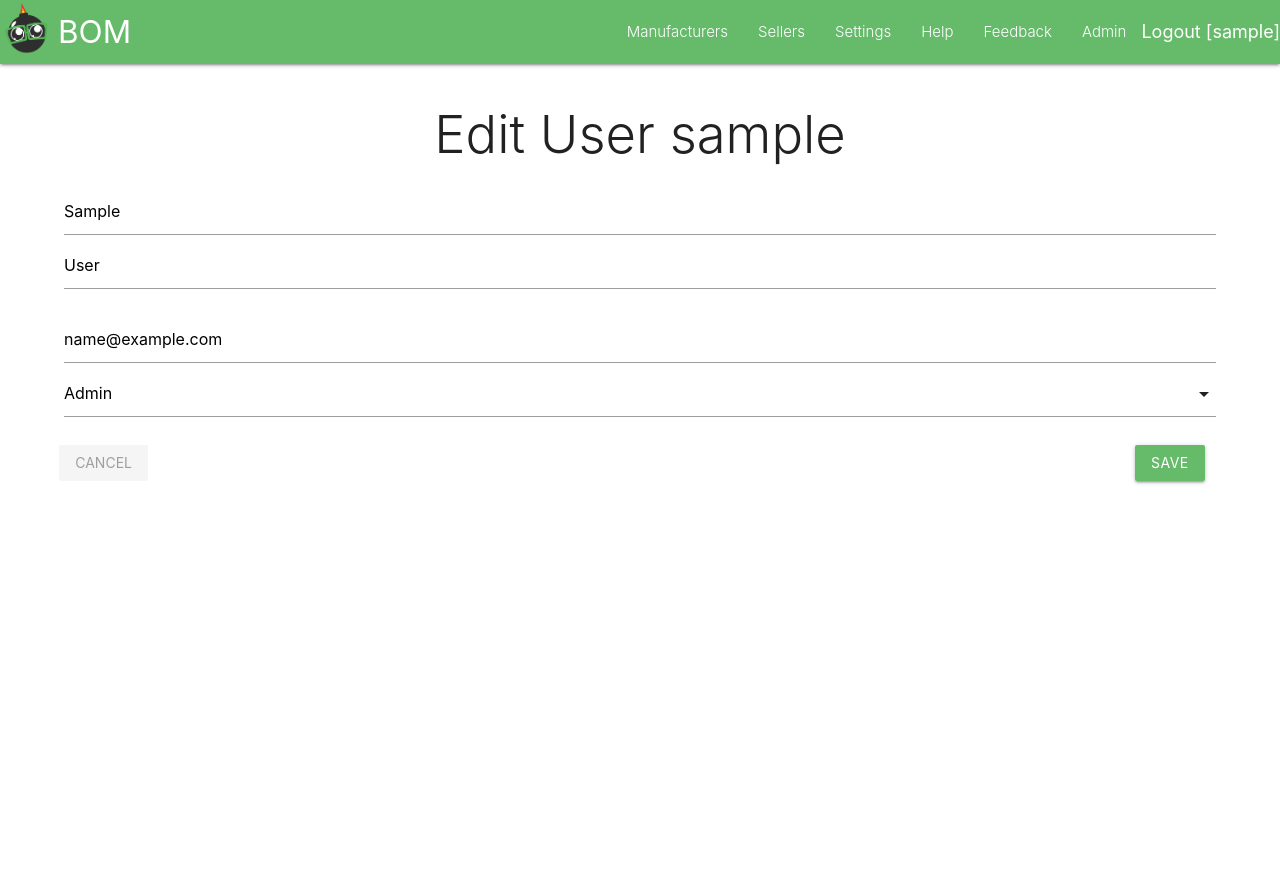
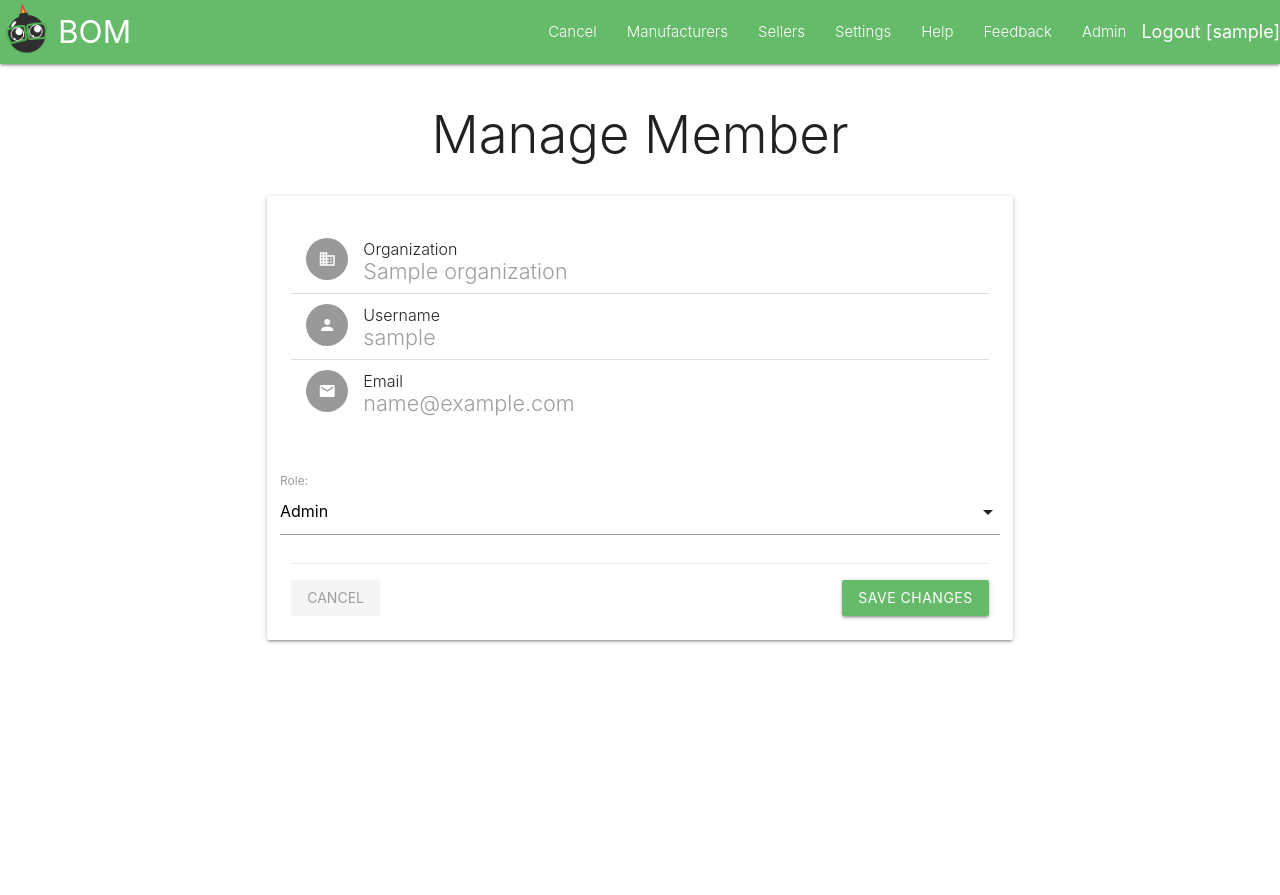
Before and after one commit to mpkasp/django-bom, a Django app: page /user-meta/1/edit/ in a window 1280 px wide. Shown: the top 895 px of the page. Run offline with Django 3.2, Linux system fonts and the light colour scheme; a user stored in the database is signed in; tables that the repository leaves empty hold one stand-in row (values such as "Sample post").

Commit message:
form cleanup

```diff
--- a/bom/forms.py
+++ b/bom/forms.py
@@ -108,15 +108,19 @@ class UserAddForm(forms.ModelForm):
 
     def __init__(self, *args, **kwargs):
         self.organization = kwargs.pop('organization', None)
+        hide_username = kwargs.pop('exclude_username', False)
         super(UserAddForm, self).__init__(*args, **kwargs)
         self.fields['role'].required = False
+        if hide_username:
+            self.fields['username'].widget = forms.HiddenInput()
+            self.fields['username'].initial = self.instance.user.username
 
     def clean_username(self):
         cleaned_data = super(UserAddForm, self).clean()
         username = cleaned_data.get('username')
         try:
             user = User.objects.get(username=username)
-            user_meta = UserMeta.objects.get(user=user)
+            user_meta = user.bom_profile()
             if user_meta.organization == self.organization:
                 validation_error = forms.ValidationError("User '{0}' already belongs to {1}.".format(username, self.organization), code='invalid')
                 self.add_error('username', validation_error)
--- a/bom/templates/bom/edit-user-meta.html
+++ b/bom/templates/bom/edit-user-meta.html
@@ -1,38 +1,70 @@
 {% extends 'bom/bom-base.html' %}
 
+{% load materializecss %}
 {% load static %}
-{% load materializecss %}
 
 {% block head-title %}{{ title }}{% endblock %}
 
+{% block bom-menu %}
+    <li><a href="javascript:history.back()">Cancel</a></li>
+{% endblock %}
+
 {% block content %}
-    <div class="container-app">
-        {% if profile.role == 'A' %}
+    <div class="container container-app">
         <div class="row">
-                <form action="{% url 'bom:user-meta-edit' user_meta_id=user_meta.id %}" method="post" class="col s12">
+            <div class="col s12 m8 offset-m2">
+                <div class="card">
+                    <div class="card-content">
+                        {% if h1 %}<span class="card-title">{{ h1 }}</span>{% endif %}
+
+                        <div class="row" style="margin-bottom: 30px;">
+                            <div class="col s12">
+                                <ul class="collection" style="border: none;">
+                                    <li class="collection-item avatar"
+                                        style="border-bottom: 1px solid #e0e0e0; min-height: 64px;">
+                                        <i class="material-icons circle">business</i>
+                                        <span class="title">Organization</span>
+                                        <p class="grey-text">{{ organization }}</p>
+                                    </li>
+                                    <li class="collection-item avatar"
+                                        style="border-bottom: 1px solid #e0e0e0; min-height: 64px;">
+                                        <i class="material-icons circle">person</i>
+                                        <span class="title">Username</span>
+                                        <p class="grey-text">{{ user.username }}</p>
+                                    </li>
+                                    <li class="collection-item avatar" style="min-height: 64px;">
+                                        <i class="material-icons circle">email</i>
+                                        <span class="title">Email</span>
+                                        <p class="grey-text">{{ user.email }}</p>
+                                    </li>
+                                </ul>
+                            </div>
+                        </div>
+
+                        <form name="seller" action="{{ action }}" method="post">
                             {% csrf_token %}
-                    {{ user_meta_form.non_field_errors }}
                             <div class="row">
-                        {{ user_meta_user_form.first_name|materializecss:'s12 m6' }}
-                        {{ user_meta_user_form.last_name|materializecss:'s12 m6' }}
+                                {{ form|materializecss:'s12' }}
                             </div>
-                    <div class="row">
-                        {{ user_meta_user_form.email|materializecss:'s12 m6' }}
-                        {{ user_meta_form.role|materializecss:'s12 m6' }}
-                    </div>
-                    <div class="row">
+
+                            <div class="card-action"
+                                 style="padding: 16px 0 0 0; border-top: 1px solid rgba(160,160,160,0.2);">
+                                <div class="row" style="margin-bottom: 0;">
                                     <div class="col s6">
-                            <a href="{% url 'bom:settings' tab_anchor='organization' %}" class="waves-effect waves-light btn-flat grey-text lighten-1" style="margin-left: -16px;">Cancel</a>
+                                        <a href="javascript:history.back()"
+                                           class="waves-effect waves-teal btn-flat grey-text">Cancel</a>
                                     </div>
                                     <div class="col s6 right-align">
-                            <button class="waves-effect waves-light btn btn-primary" type="submit" name="action">Save
+                                        <button class="waves-effect waves-light btn btn-primary" type="submit"
+                                                name="action">Save Changes
                                         </button>
+                                    </div>
                                 </div>
                             </div>
                         </form>
                     </div>
-        {% else %}
-            {% include 'bom/nothing-to-see.html' with required_privilege='Admin' %}
-        {% endif %}
+                </div>
+            </div>
+        </div>
     </div>
 {% endblock %}
--- a/bom/views/views.py
+++ b/bom/views/views.py
@@ -711,29 +711,19 @@ def seller_delete(request, seller_id):
 
 @login_required(login_url=BOM_LOGIN_URL)
 def user_meta_edit(request, user_meta_id):
-    user = request.user
-    profile = user.bom_profile()
-    organization = profile.organization
-
     user_meta = get_object_or_404(UserMeta, pk=user_meta_id)
-    user_meta_user = get_object_or_404(User, pk=user_meta.user.id)
-    title = 'Edit User {}'.format(user_meta.user.__str__())
-
-    if request.method == 'POST':
-        user_meta_user_form = UserForm(request.POST, instance=user_meta_user)
-        if user_meta_user_form.is_valid():
-            user_meta_form = UserMetaForm(request.POST, instance=user_meta, organization=organization)
-            if user_meta_form.is_valid():
-                user_meta_user_form.save()
-                user_meta_form.save()
-                return HttpResponseRedirect(reverse('bom:settings', kwargs={'tab_anchor': 'organization'}))
-
+    user = user_meta.user
+    organization = user_meta.organization
+    title = f'Manage Member'
+
+    if request.method == 'POST':
+        form = UserAddForm(request.POST, instance=user_meta, organization=organization, exclude_username=True)
+        if form.is_valid():
+            form.save()
+            return HttpResponseRedirect(reverse('bom:settings', kwargs={'tab_anchor': 'organization'}))
         return TemplateResponse(request, 'bom/edit-user-meta.html', locals())
-
-    else:
-        user_meta_user_form = UserForm(instance=user_meta_user)
-        user_meta_form = UserMetaForm(instance=user_meta, organization=organization)
-
+    else:
+        form = UserAddForm(instance=user_meta, organization=organization, exclude_username=True)
     return TemplateResponse(request, 'bom/edit-user-meta.html', locals())
 
 
--- a/pyproject.toml
+++ b/pyproject.toml
@@ -7,7 +7,7 @@ build-backend = "setuptools.build_meta"
 
 [project]
 name = "django-bom"
-version = "1.255"
+version = "1.256"
 description = "A simple Django app to manage a bill of materials."
 readme = {file = "README.md", content-type = "text/markdown"}
 requires-python = ">=3.10"
```
Also changed, not shown: bom/templates/bom/settings.html (+9 -8 lines). Lines whose indentation alone changed are shown as unchanged.
